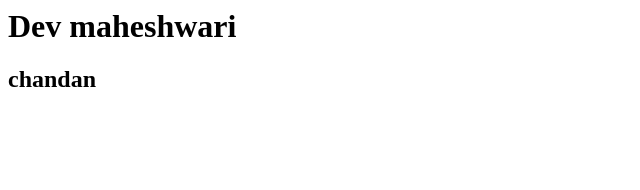
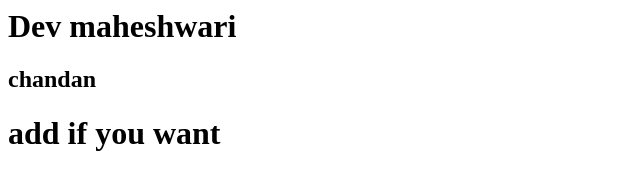
Before and after one commit to Devmaheshwari/helloworld, a plain HTML site: page index.html in a window 1280 px wide. Shown: the whole page, without its empty margins (0-640 px from the left). Drawn offline with Linux system fonts and the light colour scheme.

Commit message:
Update index.html

```diff
--- a/index.html
+++ b/index.html
@@ -1,4 +1,5 @@
 <html>
 <h1>Dev maheshwari</h1>
 <h2>chandan</h2>
+<h1>add if you want</h1>
 </html>
```
